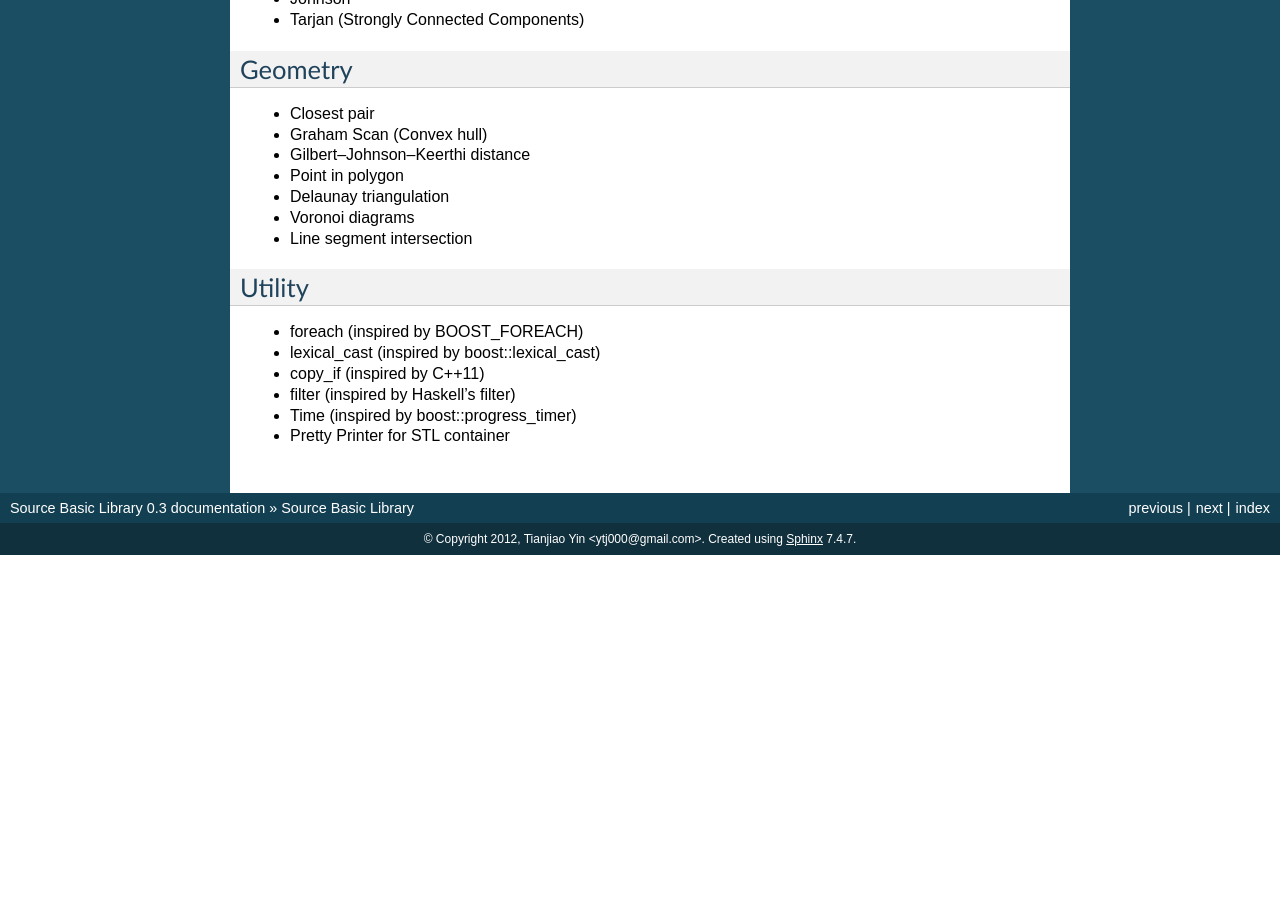
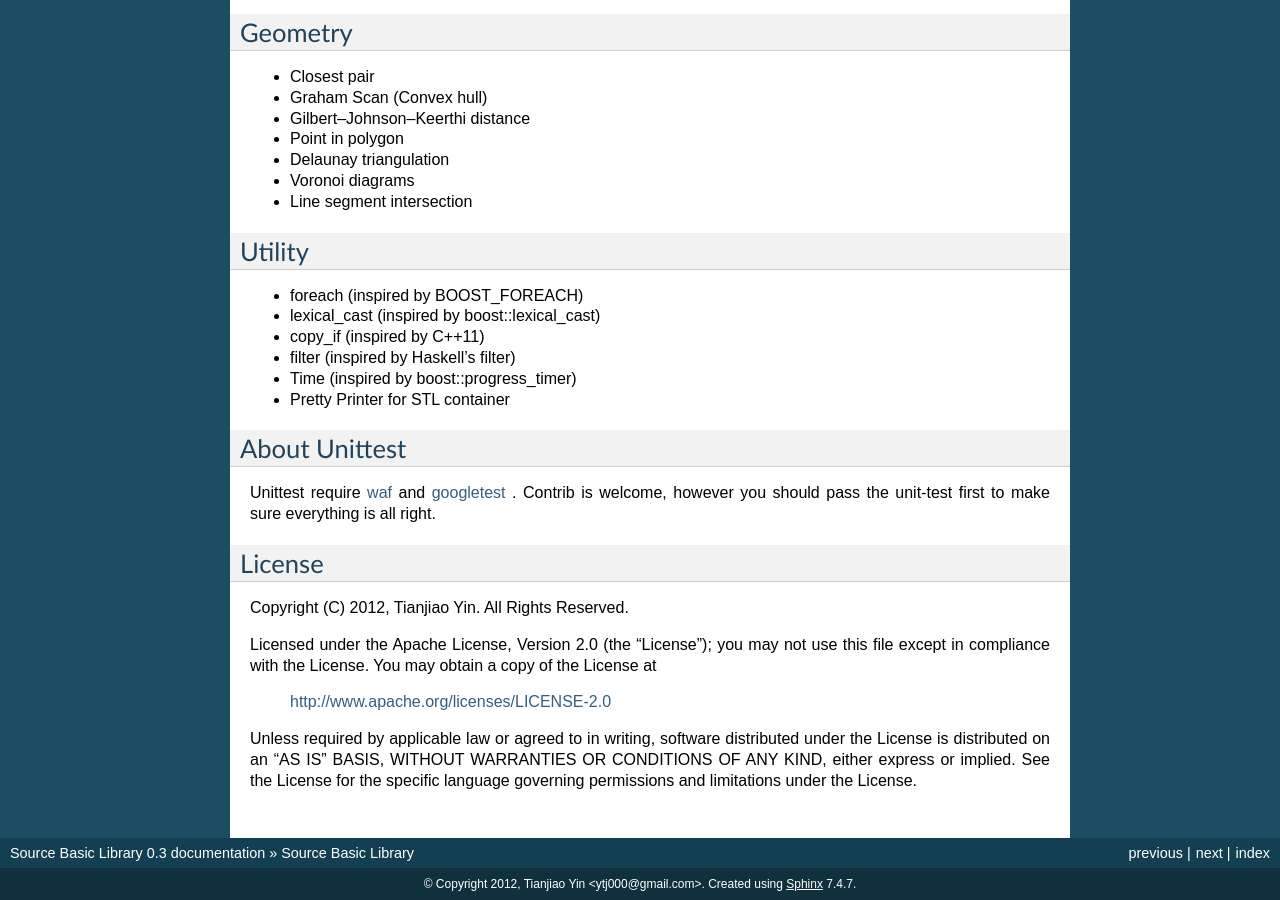
Before and after one commit to Mizuchi/SBL, a Sphinx documentation site: the page built from doc/intro.rst, in a window 1280 px wide and 900 px high, scrolled down 1400 px. Built offline with Sphinx 7.4.7, drawn with Linux system fonts in a browser that asks for light colours; before the commit the page ends 1955 px from its top, so only the background shows below that; some of the changed text lies outside the part shown.

Commit message:
switch to Apache License 2.0

```diff
--- a/doc/intro.rst
+++ b/doc/intro.rst
@@ -98,3 +96,26 @@ Utility
 * filter (inspired by Haskell's filter)
 * Time (inspired by boost::progress_timer)
 * Pretty Printer for STL container
+
+About Unittest
+==============
+
+Unittest require `waf <code.google.com/p/waf/>`_ and `googletest <code.google.com/p/googletest/>`_ .
+Contrib is welcome, however you should pass the unit-test first to make sure everything is all right.
+
+License
+=======
+
+Copyright (C) 2012, Tianjiao Yin. All Rights Reserved.
+
+Licensed under the Apache License, Version 2.0 (the "License");
+you may not use this file except in compliance with the License.
+You may obtain a copy of the License at
+
+   http://www.apache.org/licenses/LICENSE-2.0
+
+Unless required by applicable law or agreed to in writing, software
+distributed under the License is distributed on an "AS IS" BASIS,
+WITHOUT WARRANTIES OR CONDITIONS OF ANY KIND, either express or implied.
+See the License for the specific language governing permissions and
+limitations under the License.
```
Also changed, not shown: other parts of doc/intro.rst (+3 -5 lines), 1 other file.
